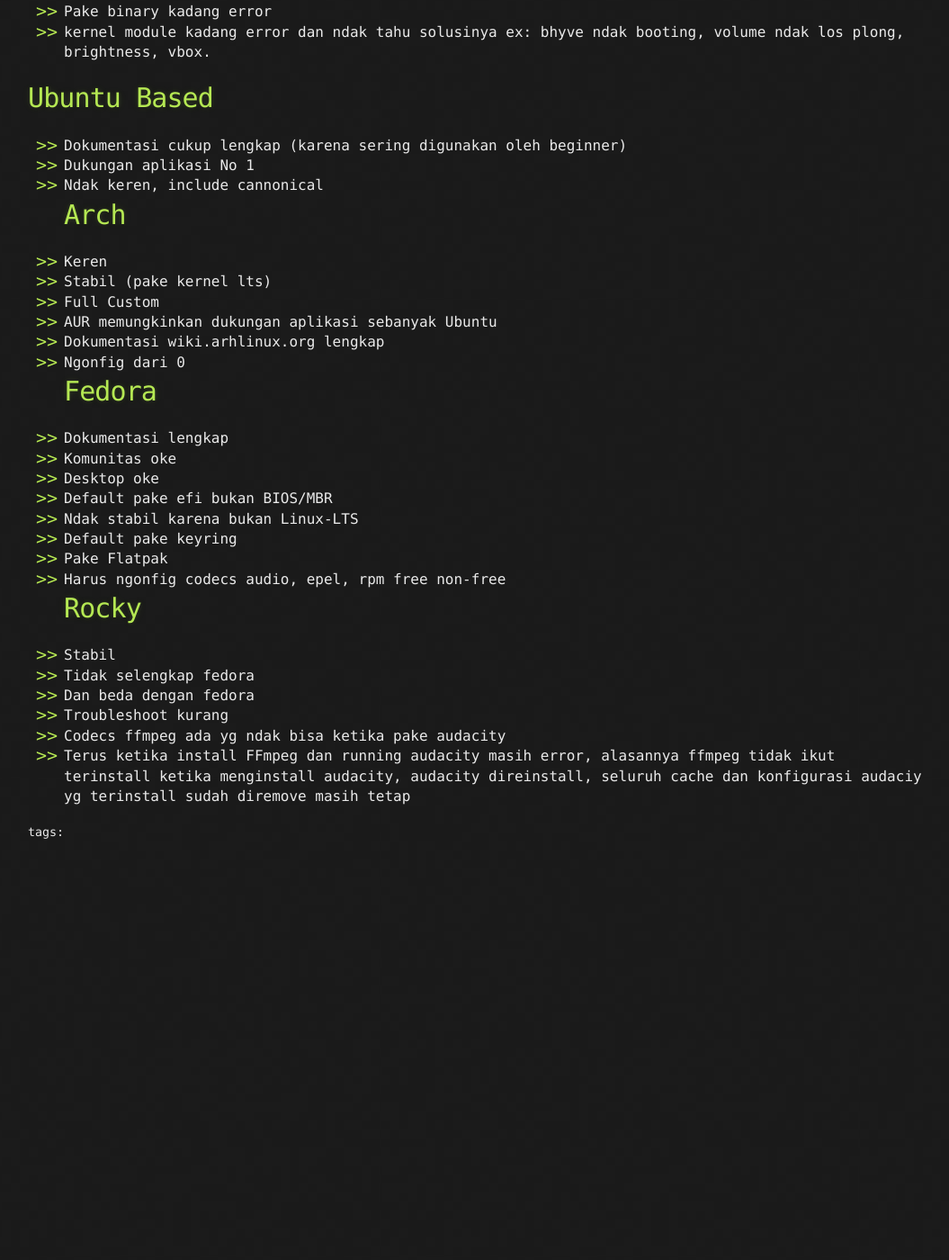
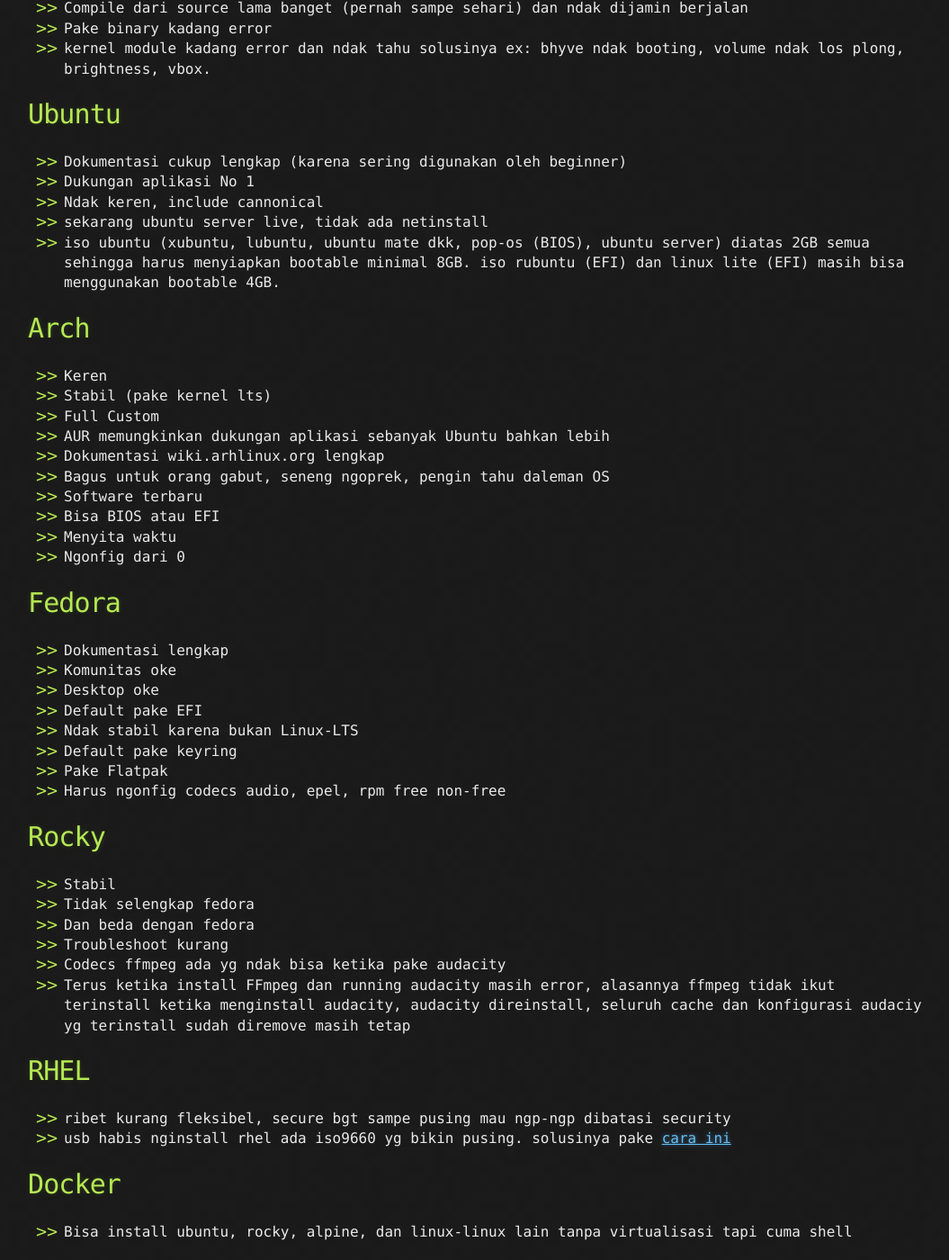
Before and after one commit to mmalikhidayatulloh/mmalikhidayatulloh.github.io, a Jekyll site: the page built from _posts/2025-01-01-Catatan-Distro-Hopping.md, in a window 1280 px wide and 1400 px high, scrolled down 1264 px. Shown: the whole window at 90% size, without its empty margins (109-1164 px from the left). Built offline with Jekyll 4.4.1, drawn with Linux system fonts in a browser that asks for light colours; our own code applies the rules of GitHub Pages for plain Markdown files; before the commit the page ends 2220 px from its top, so only the background shows below that; some of the changed text lies outside the part shown.

Commit message:
update catatan distro hopping

```diff
--- a/_posts/2025-01-01-Catatan-Distro-Hopping.md
+++ b/_posts/2025-01-01-Catatan-Distro-Hopping.md
@@ -21,6 +21,7 @@
 - Langsung core, resikonya kalo ngonfig salah ngrusak OS
 - Setiap distro aturan ngonfignya sendiri-sendiri, sehingga harus milih jati diri mau yang mana.
 - Setiap distro punya istilah sendiri
+
 ## FreeBSD
 + Server
 + Berasa keren banget (karena tidak banyak yang bisa)
@@ -35,26 +36,35 @@
 - Pake binary kadang error
 - kernel module kadang error dan ndak tahu solusinya ex: bhyve ndak booting, volume ndak los plong, brightness, vbox.
 
-# Ubuntu Based
+# Ubuntu
 + Dokumentasi cukup lengkap (karena sering digunakan oleh beginner)
 + Dukungan aplikasi No 1
 - Ndak keren, include cannonical
+- sekarang ubuntu server live, tidak ada netinstall
+- iso ubuntu (xubuntu, lubuntu, ubuntu mate dkk, pop-os (BIOS), ubuntu server) diatas 2GB semua sehingga harus menyiapkan bootable minimal 8GB. iso rubuntu (EFI) dan linux lite (EFI) masih bisa menggunakan bootable 4GB.
+
 # Arch
 + Keren
 + Stabil (pake kernel lts)
 + Full Custom
-+ AUR memungkinkan dukungan aplikasi sebanyak Ubuntu
++ AUR memungkinkan dukungan aplikasi sebanyak Ubuntu bahkan lebih
 + Dokumentasi wiki.arhlinux.org lengkap
++ Bagus untuk orang gabut, seneng ngoprek, pengin tahu daleman OS
++ Software terbaru
++ Bisa BIOS atau EFI
+- Menyita waktu
 - Ngonfig dari 0
+
 # Fedora
 + Dokumentasi lengkap
 + Komunitas oke
 + Desktop oke
-- Default pake efi bukan BIOS/MBR
+- Default pake EFI
 - Ndak stabil karena bukan Linux-LTS
 - Default pake keyring
 - Pake Flatpak
 - Harus ngonfig codecs audio, epel, rpm free non-free
+
 # Rocky
 + Stabil
 - Tidak selengkap fedora
@@ -62,3 +72,13 @@
 - Troubleshoot kurang
 - Codecs ffmpeg ada yg ndak bisa ketika pake audacity
 - Terus ketika install FFmpeg dan running audacity masih error, alasannya ffmpeg tidak ikut terinstall ketika menginstall audacity, audacity direinstall, seluruh cache dan konfigurasi audaciy yg terinstall sudah diremove masih tetap
+
+# RHEL
+- ribet kurang fleksibel, secure bgt sampe pusing mau ngp-ngp dibatasi security
+- usb habis nginstall rhel ada iso9660 yg bikin pusing. solusinya pake [cara ini](./_posts/2025-01-01-Creating-Bootable.md)
+
+# Docker
++ Bisa install ubuntu, rocky, alpine, dan linux-linux lain tanpa virtualisasi tapi cuma shell
+
+# Recommended
++ install linux-lts terus coba-coba pake virtualbox berbagai distro sampe nemu yg cocok
```
